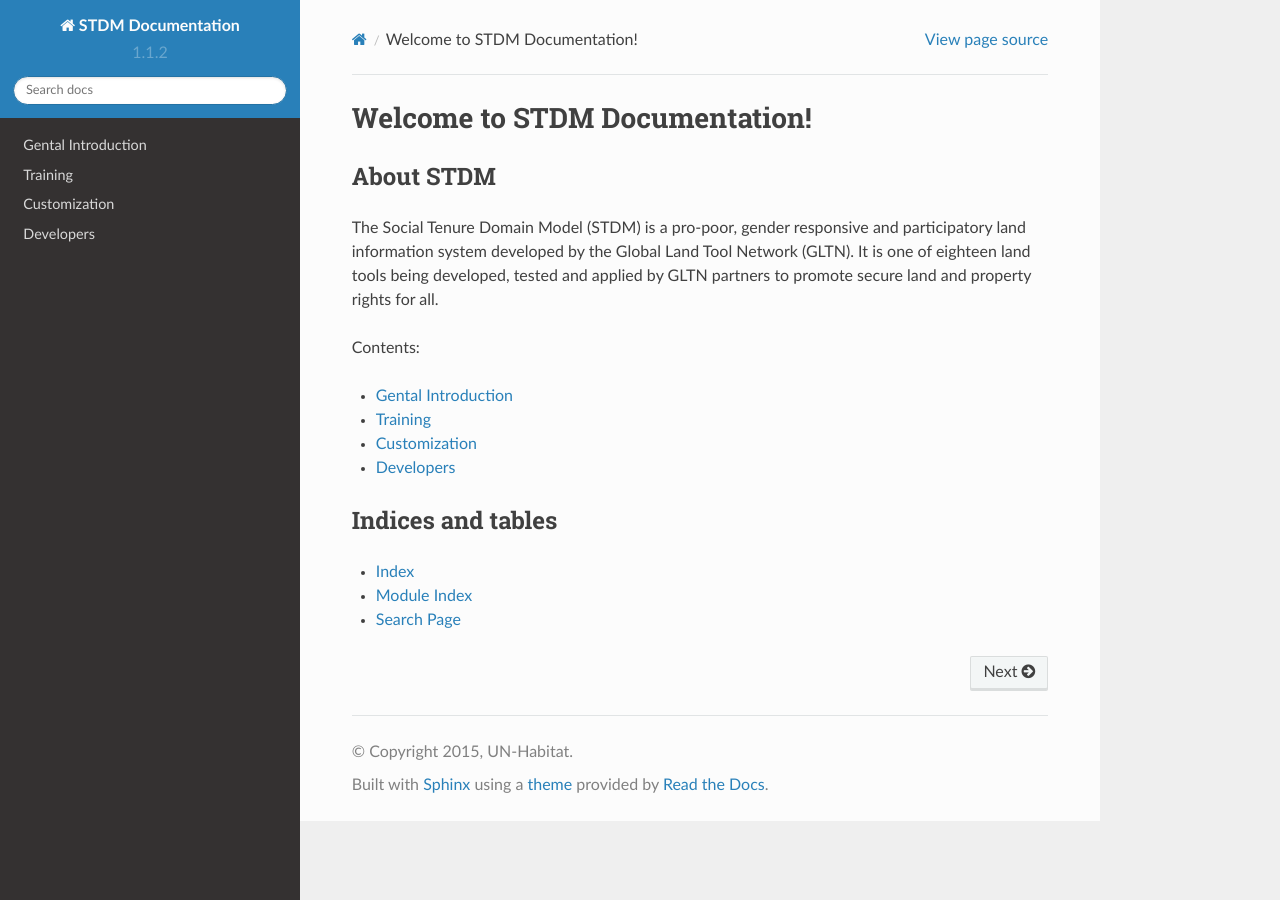
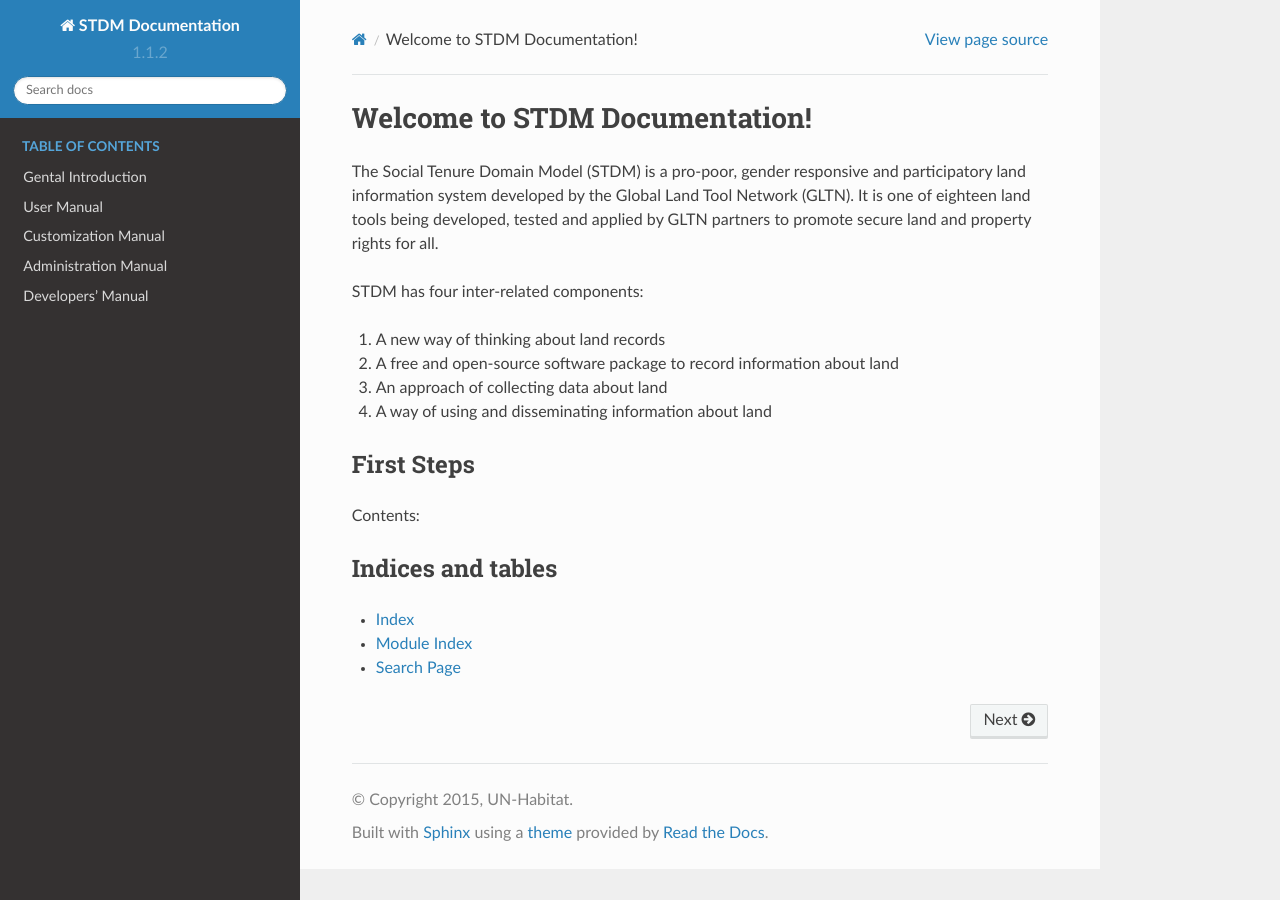
Before and after one commit to gltn/stdm, a Sphinx documentation site: the page built from docs/index.txt, in a window 1280 px wide. Built offline with Sphinx 7.4.7 and the Read the Docs theme 2.0.0, drawn with Linux system fonts in a browser that asks for light colours; formulas are drawn with MathJax 3.

Commit message:
Documentation about page

```diff
--- a/docs/administrators/index.txt
+++ b/docs/administrators/index.txt
@@ -1,7 +1,10 @@
-=============
-Customization
-=============
+=====================
+Administration Manual
+=====================
 
 .. toctree::
    :hidden:
-   :maxdepth: 2
+   :maxdepth: 3
+
+   about
+   installation
--- /dev/null
+++ b/docs/administrators/installation.txt
@@ -0,0 +1,3 @@
+===========
+Installtion
+===========
--- /dev/null
+++ b/docs/customization/index.txt
@@ -0,0 +1,3 @@
+====================
+Customization Manual
+====================
--- a/docs/developers/index.txt
+++ b/docs/developers/index.txt
@@ -1,6 +1,6 @@
-==========
-Developers
-==========
+=================
+Developers' Manual
+=================
 
 .. toctree::
    :hidden:
--- a/docs/index.txt
+++ b/docs/index.txt
@@ -7,21 +7,32 @@
 Welcome to STDM Documentation!
 ==============================================
 
-About STDM
-==========
-
 The Social Tenure Domain Model (STDM) is a pro-poor, gender responsive and
 participatory land information system developed by the Global Land Tool
 Network  (GLTN). It is one of eighteen land tools being developed,  tested
-and applied by GLTN partners to promote secure land and property rights for all.
+and applied by GLTN partners to promote secure land and property rights for
+all.
+
+STDM has four inter-related components:
+
+#.  A new way of thinking about land records
+#.  A free and open-source software package to record information about land
+#.  An approach of collecting data about land
+#.  A way of using and disseminating information about land
+
+First Steps
+===========
 
 Contents:
 
 .. toctree::
+   :caption: Table of Contents
+   :hidden:
    :maxdepth: 2
 
    quick/index
    training/index
+   customization/index
    administrators/index
    developers/index
 
--- a/docs/training/index.txt
+++ b/docs/training/index.txt
@@ -1,6 +1,6 @@
-========
-Training
-========
+===========
+User Manual
+===========
 
 .. toctree::
    :hidden:
```
Also changed, not shown: docs/administrators/about.txt (added, +34 -0 lines).
